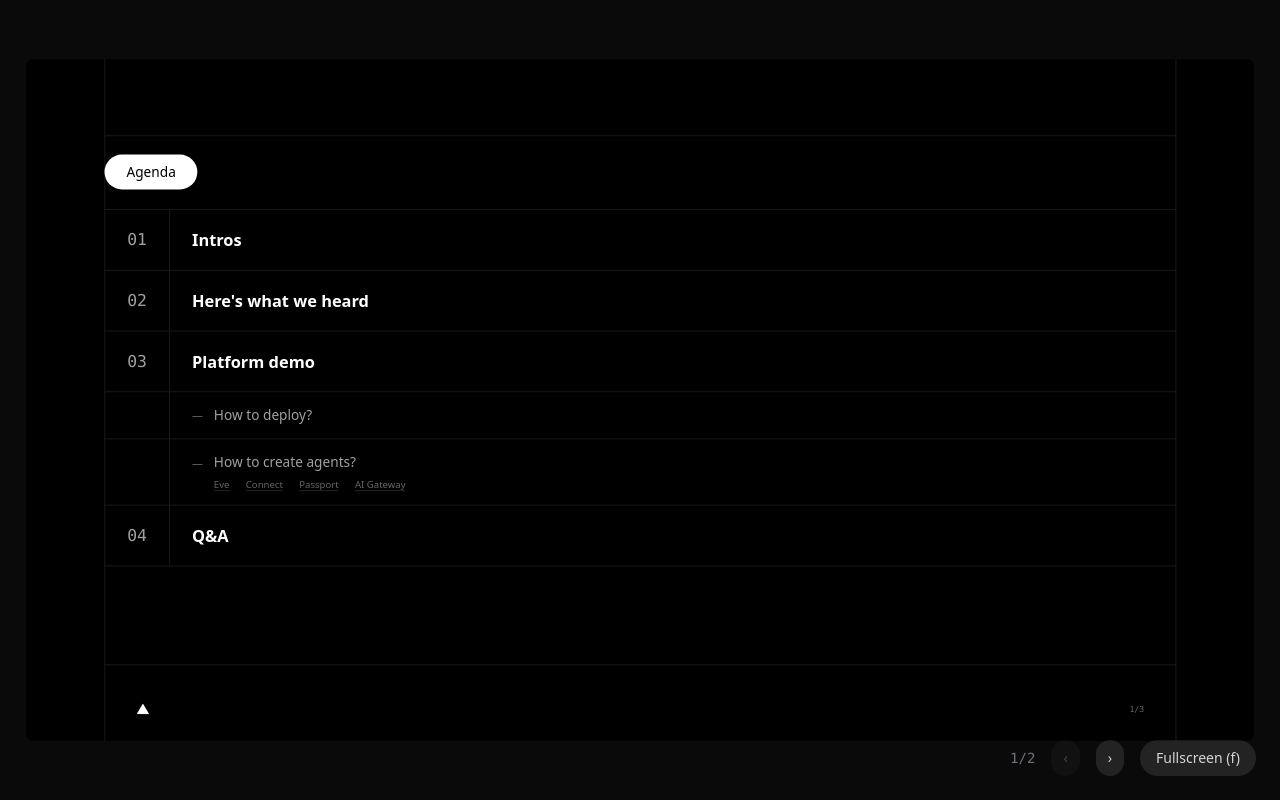
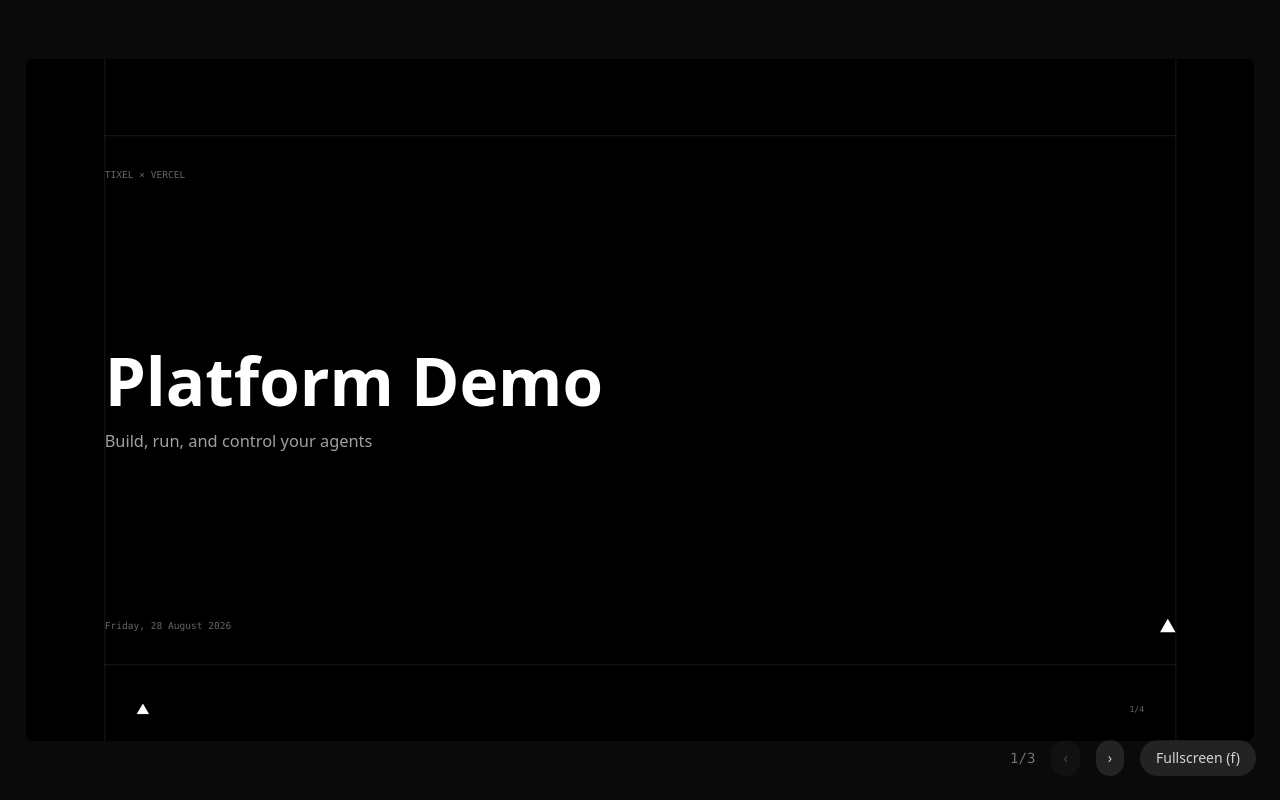
Before and after one commit to aldosch/tixel-slides, a Next.js app: page / in a window 1280 px wide. Built offline with nearby package versions, Linux system fonts and the light colour scheme.

Commit message:
Add intro slide

```diff
--- a/app/components/agenda-slide.tsx
+++ b/app/components/agenda-slide.tsx
@@ -84,7 +84,7 @@ function AgendaRow({ item, index }: { item: AgendaItem; index: number }) {
 
 export function AgendaSlide() {
   return (
-    <Background slideNumber={1} totalSlides={3}>
+    <Background slideNumber={2} totalSlides={4}>
       <div className="flex h-full flex-col">
         <div className="py-10">
           <span className="rounded-full bg-white px-8 py-3 text-xl font-medium text-black">
--- /dev/null
+++ b/app/components/intro-slide.tsx
@@ -0,0 +1,35 @@
+import { Background } from "./background";
+
+export function IntroSlide() {
+  return (
+    <Background slideNumber={1} totalSlides={4}>
+      <div className="flex h-full flex-col justify-between py-12">
+        <div className="flex items-center gap-3">
+          <span className="font-mono text-sm text-[#666]">TIXEL × VERCEL</span>
+        </div>
+
+        <div>
+          <h1 className="text-8xl font-bold text-white">Platform Demo</h1>
+          <p className="mt-6 text-2xl text-[#A0A0A0]">
+            Build, run, and control your agents
+          </p>
+        </div>
+
+        <div className="flex items-center justify-between">
+          <span className="font-mono text-sm text-[#666]">
+            Friday, 28 August 2026
+          </span>
+          <svg
+            aria-label="Vercel logotype"
+            role="img"
+            viewBox="0 0 76 65"
+            xmlns="http://www.w3.org/2000/svg"
+            className="h-5 fill-white"
+          >
+            <path d="M37.5274 0L75.0548 65H0L37.5274 0Z" />
+          </svg>
+        </div>
+      </div>
+    </Background>
+  );
+}
--- a/app/components/what-we-heard-slide.tsx
+++ b/app/components/what-we-heard-slide.tsx
@@ -46,7 +46,7 @@ function PainRow({ point, index }: { point: PainPoint; index: number }) {
 
 export function WhatWeHeardSlide() {
   return (
-    <Background slideNumber={2} totalSlides={3}>
+    <Background slideNumber={3} totalSlides={4}>
       <div className="flex h-full flex-col">
         <div className="py-10">
           <span className="rounded-full bg-white px-8 py-3 text-xl font-medium text-black">
--- a/app/page.tsx
+++ b/app/page.tsx
@@ -2,9 +2,10 @@
 
 import { useCallback, useEffect, useRef, useState } from "react";
 import { AgendaSlide } from "./components/agenda-slide";
+import { IntroSlide } from "./components/intro-slide";
 import { WhatWeHeardSlide } from "./components/what-we-heard-slide";
 
-const slides = [AgendaSlide, WhatWeHeardSlide];
+const slides = [IntroSlide, AgendaSlide, WhatWeHeardSlide];
 
 export default function Home() {
   const containerRef = useRef<HTMLDivElement>(null);
```
